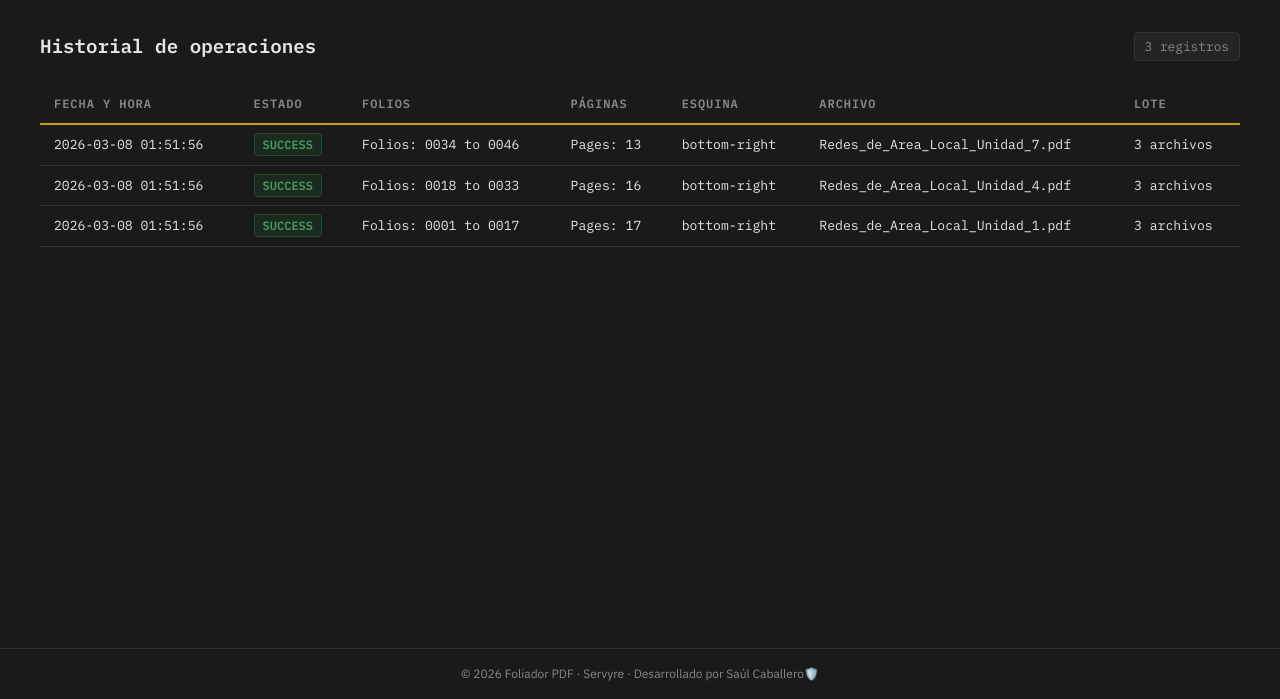
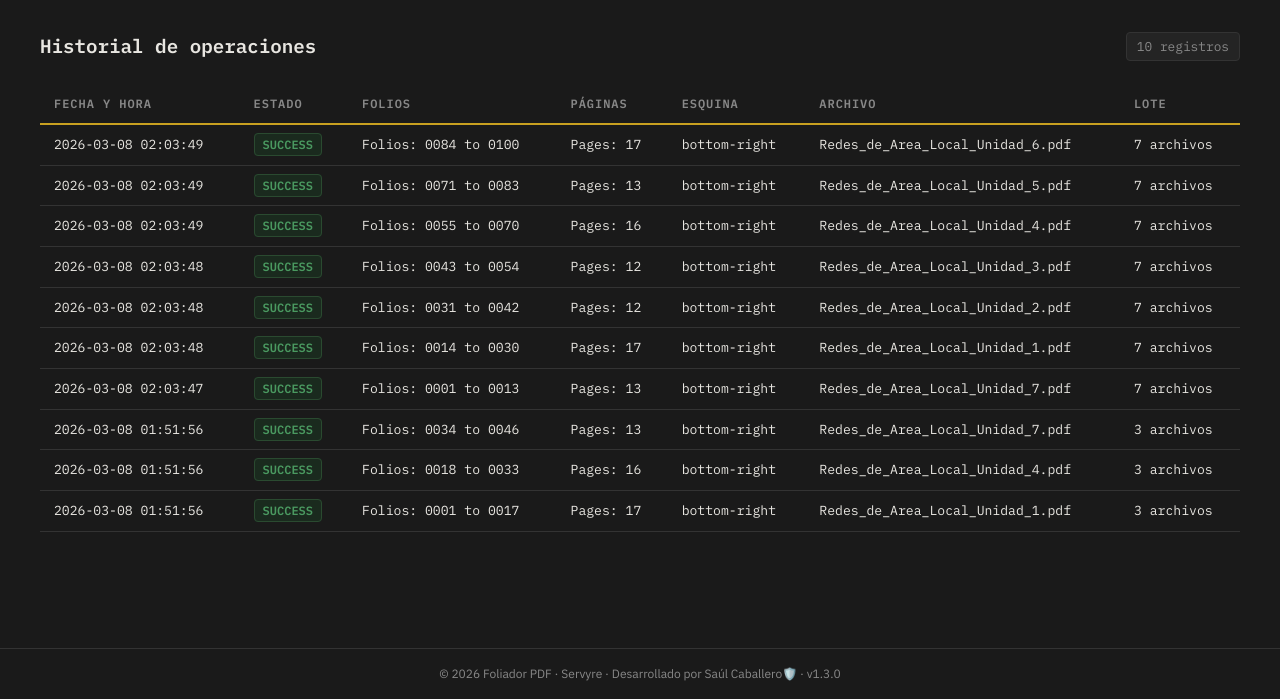
Before and after one commit to saul-caballero/foliador-pdf, a Flask app: page /history in a window 1280 px wide. Shown: the part 101-800 px from the top of the page. Run offline with Flask 3, Linux system fonts and the light colour scheme.

Commit message:
feat: arrow keys carousel, folio min validation, version in footer

```diff
--- a/app/templates/history.html
+++ b/app/templates/history.html
@@ -62,6 +62,6 @@
     </div>
 </main>
 <footer class="footer">
-    <p>© 2026 Foliador PDF · Servyre · Desarrollado por Saúl Caballero🛡️</p>
+    <p>© 2026 Foliador PDF · Servyre · Desarrollado por Saúl Caballero🛡️ · v1.3.0</p>
 </footer>
 {% endblock %}
--- a/app/templates/instructions.html
+++ b/app/templates/instructions.html
@@ -85,6 +85,6 @@
     </div>
 </main>
 <footer class="footer">
-    <p>© 2026 Foliador PDF · Servyre · Desarrollado por Saúl Caballero🛡️</p>
+    <p>© 2026 Foliador PDF · Servyre · Desarrollado por Saúl Caballero🛡️ · v1.3.0</p>
 </footer>
 {% endblock %}
--- a/foliador-logs/folios.txt
+++ b/foliador-logs/folios.txt
@@ -1,3 +1,10 @@
 2026-03-08 01:51:56 | SUCCESS | Folios: 0001 to 0017 | Pages: 17 | Corner: bottom-right | File: Redes_de_Area_Local_Unidad_1.pdf | Batch: 3
 2026-03-08 01:51:56 | SUCCESS | Folios: 0018 to 0033 | Pages: 16 | Corner: bottom-right | File: Redes_de_Area_Local_Unidad_4.pdf | Batch: 3
 2026-03-08 01:51:56 | SUCCESS | Folios: 0034 to 0046 | Pages: 13 | Corner: bottom-right | File: Redes_de_Area_Local_Unidad_7.pdf | Batch: 3
+2026-03-08 02:03:47 | SUCCESS | Folios: 0001 to 0013 | Pages: 13 | Corner: bottom-right | File: Redes_de_Area_Local_Unidad_7.pdf | Batch: 7
+2026-03-08 02:03:48 | SUCCESS | Folios: 0014 to 0030 | Pages: 17 | Corner: bottom-right | File: Redes_de_Area_Local_Unidad_1.pdf | Batch: 7
+2026-03-08 02:03:48 | SUCCESS | Folios: 0031 to 0042 | Pages: 12 | Corner: bottom-right | File: Redes_de_Area_Local_Unidad_2.pdf | Batch: 7
+2026-03-08 02:03:48 | SUCCESS | Folios: 0043 to 0054 | Pages: 12 | Corner: bottom-right | File: Redes_de_Area_Local_Unidad_3.pdf | Batch: 7
+2026-03-08 02:03:49 | SUCCESS | Folios: 0055 to 0070 | Pages: 16 | Corner: bottom-right | File: Redes_de_Area_Local_Unidad_4.pdf | Batch: 7
+2026-03-08 02:03:49 | SUCCESS | Folios: 0071 to 0083 | Pages: 13 | Corner: bottom-right | File: Redes_de_Area_Local_Unidad_5.pdf | Batch: 7
+2026-03-08 02:03:49 | SUCCESS | Folios: 0084 to 0100 | Pages: 17 | Corner: bottom-right | File: Redes_de_Area_Local_Unidad_6.pdf | Batch: 7
```
Also changed, not shown: app/static/js/script.js (+13 -1 lines).
